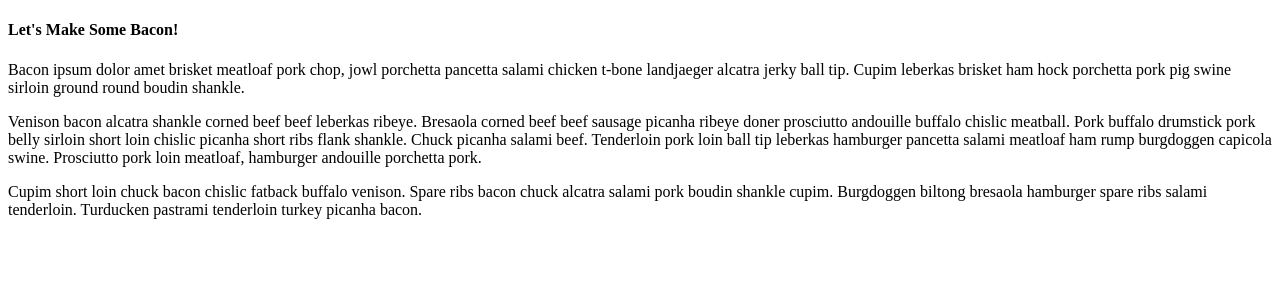
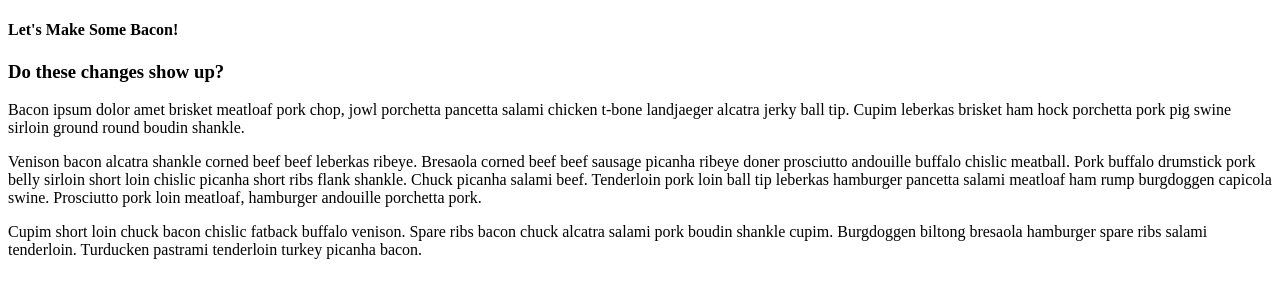
Before and after one commit to westonludeke/forked_test, a plain HTML site: page index.html in a window 1280 px wide. Drawn offline with Linux system fonts and the light colour scheme.

Commit message:
Testing forked change

```diff
--- a/index.html
+++ b/index.html
@@ -6,6 +6,7 @@
 <body>
 
 <h4>Let's Make Some Bacon!</h4>
+<h3>Do these changes show up?</h3>
 
 <p>Bacon ipsum dolor amet brisket meatloaf pork chop, jowl porchetta pancetta salami chicken t-bone landjaeger alcatra jerky ball tip. Cupim leberkas brisket ham hock porchetta pork pig swine sirloin ground round boudin shankle.</p>
 
```
